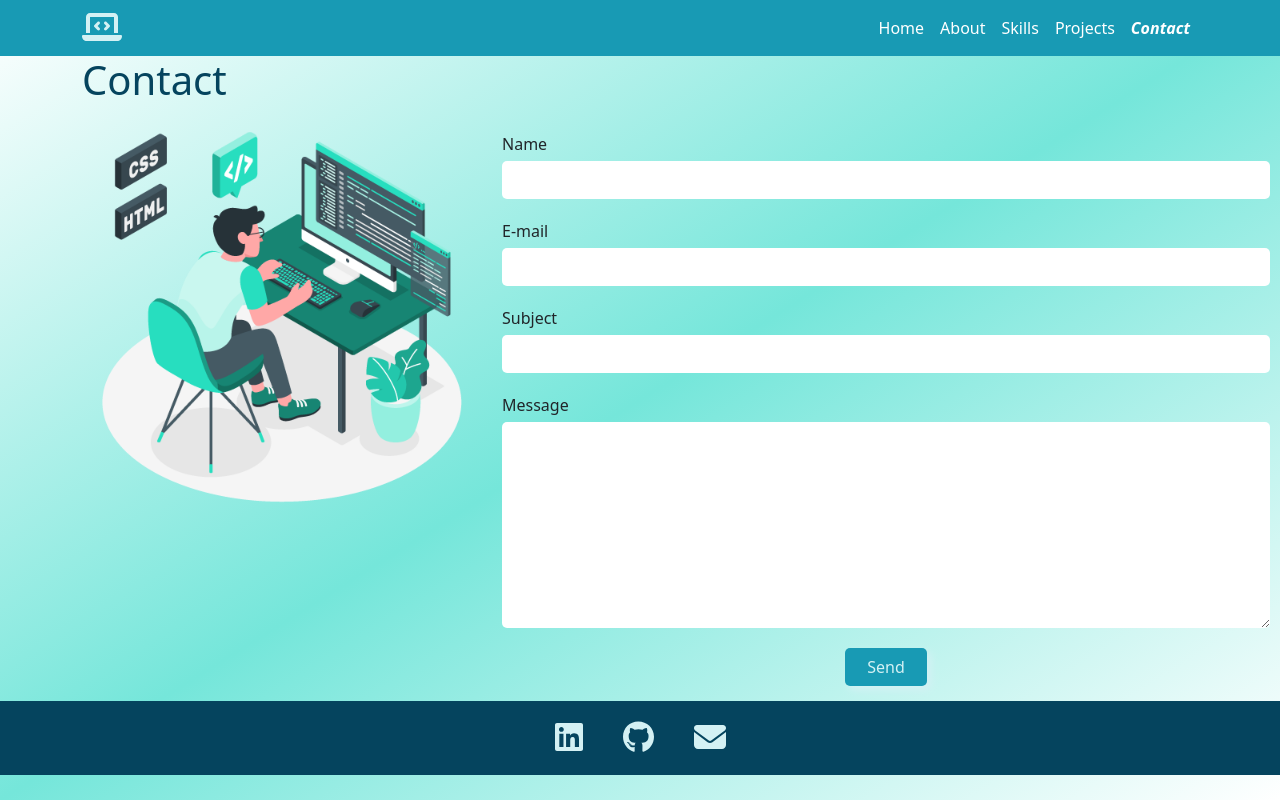
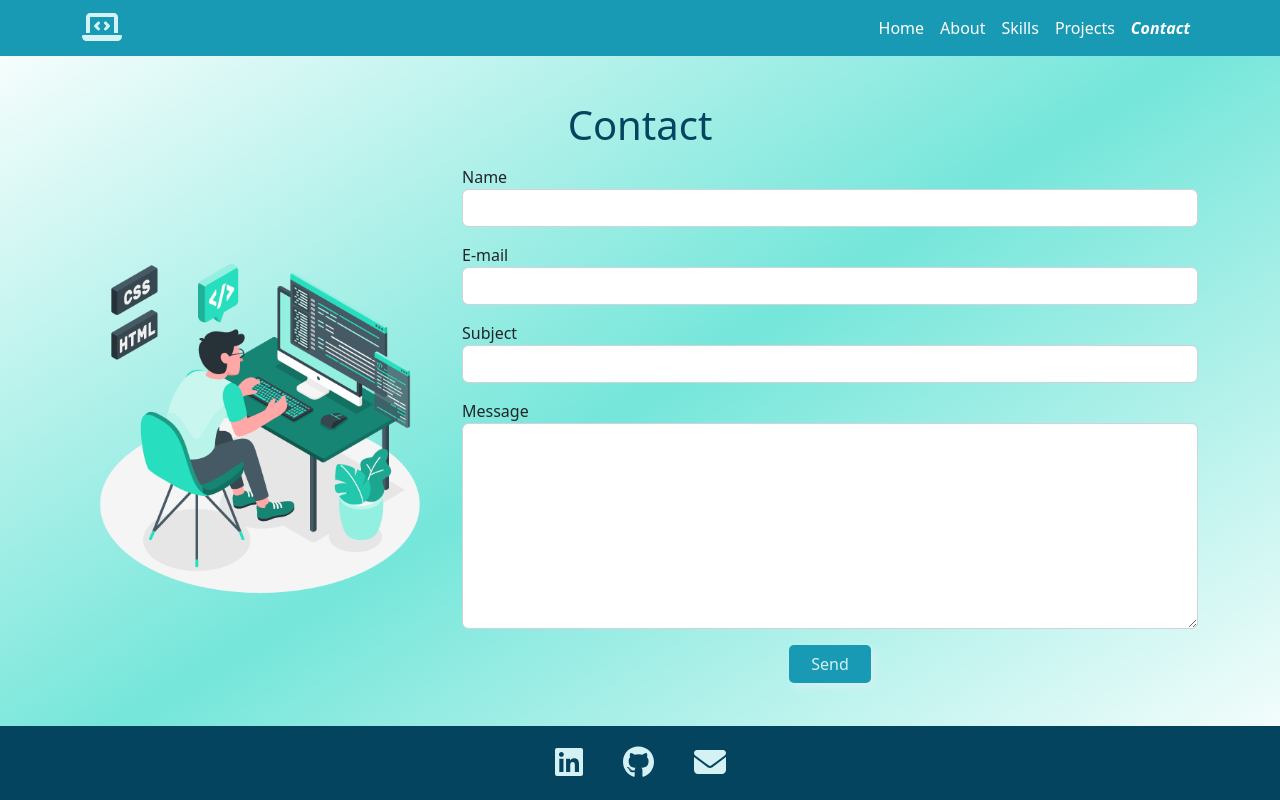
Before and after one commit to juanpablolarice/PFLarice, a plain HTML site: page pages/contact.html in a window 1280 px wide. Drawn offline with Linux system fonts and the light colour scheme.

Commit message:
Contact con Bootstrap

```diff
--- a/pages/contact.html
+++ b/pages/contact.html
@@ -42,33 +42,41 @@
                 </div>
             </nav>
         </header>
-        <main class="container">
-            <h1 class="color--navyblue">Contact</h1>
-            <section class="contact">
-                <div class="">
-                    <img src='./../images/about.png' alt='' style="max-width: 400px;"/>
+        <main class="container m-auto">
+            <div class="row">
+                <div class="col-12">
+                    <h1 class="color--navyblue text-center my-3">Contact</h1>
                 </div>
+            </div>
+            <section>
+                <div class="row">
+                    <div class="col-md-4 offset-md-0 col-sm-6 offset-sm-3 col-8 offset-2 d-flex flex-row flex-wrap justify-content-center align-items-center">
+                        <img src='./../images/about.png' alt='' class="img-fluid"/>
+                    </div>
+                    <div class="col-md-8 d-flex flex-row flex-wrap justify-content-center align-items-center">
                         <form class="" action="#" method="post">
-                    <div class="form__input">
-                        <label for="">Name</label>
-                        <input type="text" name="" value="">
+                            <div class="mb-3">
+                                <label for="form-label">Name</label>
+                                <input type="text" class="form-control" name="" value="">
                             </div>
-                    <div class="form__input">
-                        <label for="">E-mail</label>
-                        <input type="text" name="" value="">
+                            <div class="mb-3">
+                                <label for="form-label">E-mail</label>
+                                <input type="text" class="form-control" name="" value="">
                             </div>
-                    <div class="form__input">
-                        <label for="">Subject</label>
-                        <input type="text" name="" value="">
+                            <div class="mb-3">
+                                <label for="form-label">Subject</label>
+                                <input type="text" class="form-control" name="" value="">
                             </div>
-                    <div class="form__textarea">
-                        <label for="">Message</label>
-                        <textarea name="name" rows="8" cols="80"></textarea>
+                            <div class="mb-3">
+                                <label for="form-label">Message</label>
+                                <textarea name="name" class="form-control" rows="8" cols="80"></textarea>
                             </div>
                             <div class="form__button text-center">
                                 <button class="" type="button" name="button">Send</button>
                             </div>
                         </form>
+                    </div>
+                </div>
             </section>
         </main>
         <footer class="df-footer">
```
Lines whose indentation alone changed are shown as unchanged.
